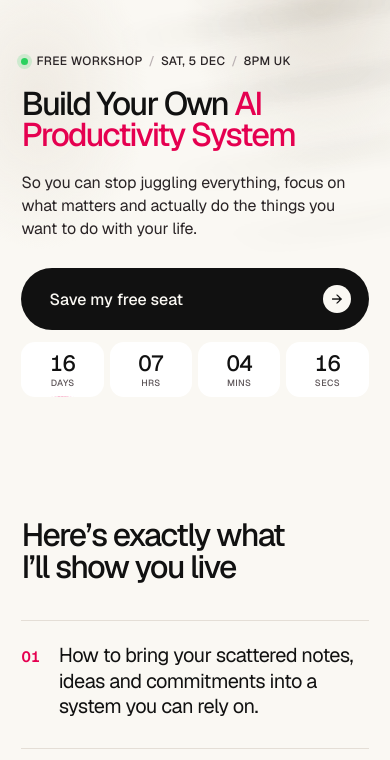
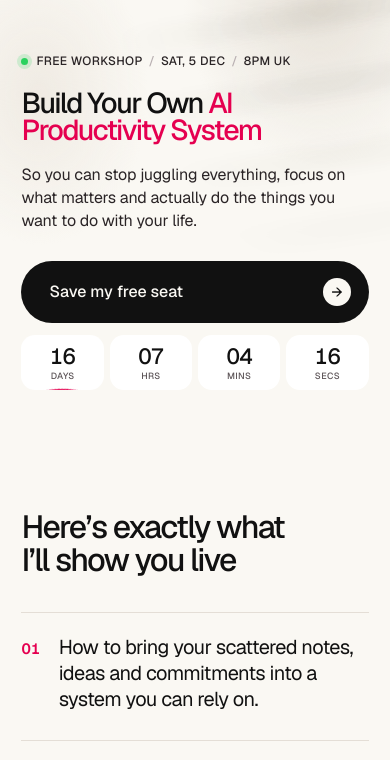
Before and after one commit to alisoneyo/me, a plain HTML site: page ai/index.html in a window 390 px wide. Shown: the part 67-827 px from the top of the page. Drawn offline with Linux system fonts and the light colour scheme; a script that the page names is missing.

Commit message:
/ai: hero headline 20px smaller than the original (#23)
Claude-Session: https://claude.ai/code/session_01DDHP7Lz6RAsxayWih4DnJ3

Co-authored-by: Claude <noreply@anthropic.com>

```diff
--- a/ai/styles.css
+++ b/ai/styles.css
@@ -234,7 +234,7 @@ button { font: inherit; }
 .hero-title {
   margin: 0;
   font-weight: 500;
-  font-size: clamp(30px,calc(7.4vw - 16px),96px);
+  font-size: clamp(28px,calc(7.4vw - 20px),92px);
   line-height: .94;
   letter-spacing: -.055em;
   flex: 1 1 560px;
@@ -579,7 +579,7 @@ button { font: inherit; }
   .hero { min-height: 0; }
   .hero-body { padding-top: 56px; padding-bottom: 72px; }
   .hero-body .hero-live { flex: 1 1 100%; justify-content: flex-start; margin: 0; }
-  .hero-title { font-size: clamp(28px,calc(12.5vw - 16px),44px); max-width: none; flex-basis: 100%; }
+  .hero-title { font-size: clamp(26px,calc(12.5vw - 20px),40px); max-width: none; flex-basis: 100%; }
   .hero-side { flex-basis: 100%; }
   .when { width: 100%; }
   .countdown { width: 100%; }
```
